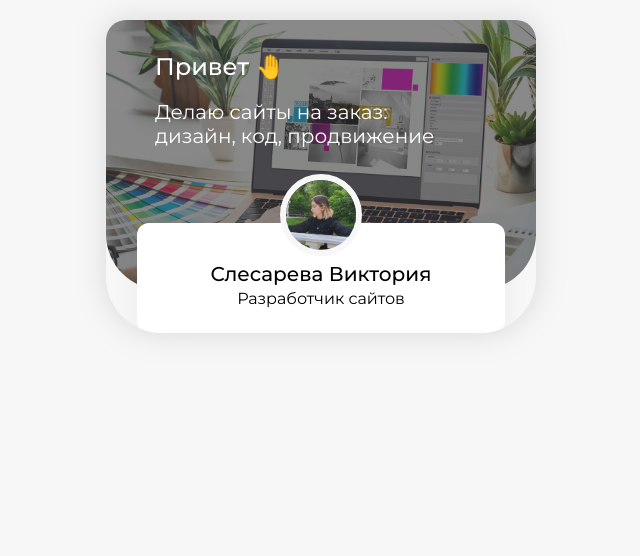
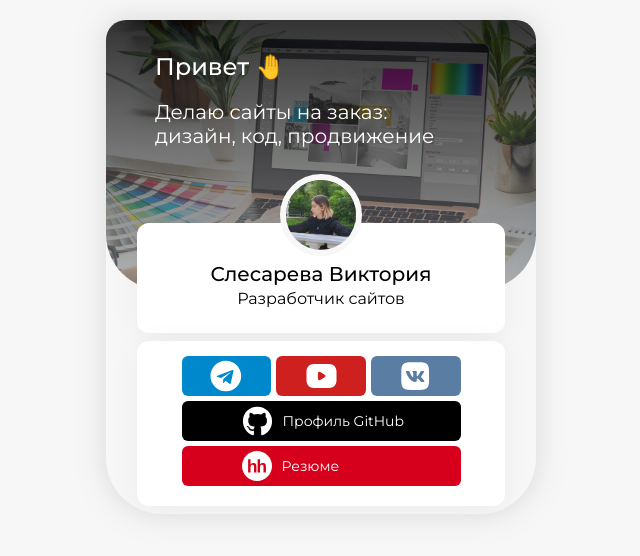
Before and after one commit to slesareva-vicky/Taplink, a plain HTML site: page index.html in a window 1280 px wide. Shown: the whole page, without its empty margins (319-959 px from the left). Drawn offline with Linux system fonts and the light colour scheme.

Commit message:
add buttons

```diff
--- a/css/style.css
+++ b/css/style.css
@@ -22,7 +22,7 @@ body{
 .header {
   color: #fff;
   padding: 34px 49px 122px;
-  background: linear-gradient(0deg, rgba(58, 58, 58, 0.6), rgba(58, 58, 58, 0.6)), url('../img/header-bg.jpg') no-repeat  center / cover;
+  background: linear-gradient(0deg, rgba(143, 143, 143, 0.6), rgba(0, 0, 0, 0.8)), url('../img/header-bg.jpg') no-repeat  center / cover;
   border-radius: 0px 0px 56px 56px;
 }
 .hello{
@@ -63,3 +63,57 @@ font-size: 16px;
 line-height: 19px;
 color:#000000;
 }
+.card{
+background-color:#ffffff;
+box-shadow: 0px 4px 30px rgba(0, 0, 0, 0.05);
+border-radius: 12px;
+margin-top: 8px;
+margin-bottom: 8px;
+padding: 15px;
+}
+.buttons {
+  display: flex;
+  justify-content: space-between;
+  max-width: 279px;
+  margin: auto;
+  gap: 5px;
+}
+.button {
+  background-color: #000000;
+  max-width: 279px;
+  margin: auto;
+  display: flex;
+  align-items: center;
+  justify-content: center;
+  height: 40px;
+  flex-shrink: 1;
+  width: 100%;
+  border-radius: 6px;
+  text-decoration: none;
+  color: #fff;
+  font-weight: 400;
+  font-size: 14px;
+  line-height: normal;
+  gap: 10px;
+  margin-bottom: 5px;
+
+
+}
+.button.vk {
+  background-color: #597DA3;
+}
+.button.tg {
+  background-color: #0088CC;
+}
+.button.yt {
+  background-color: #CD201F;
+}
+.button.gh,
+.button.hh {
+   padding-left: 60px;
+   justify-content: left;
+}
+
+.button.hh {
+  background-color: #D6001C;
+}
--- a/index.html
+++ b/index.html
@@ -12,6 +12,7 @@
     <link rel="stylesheet" href="css/normalize.css" />
     <link rel="stylesheet" href="css/style.css" />
     <title>Слесарева Виктория</title>
+    <base target="_blank">
   </head>
 
   <body>
@@ -35,6 +36,32 @@
           <p class="user-description">Разработчик сайтов</p>
         </div>
         <!-- /.user -->
+        <div class="card">
+          <div class="buttons">
+            <a href="https://t.me/LanevskyV" class="button tg">
+              <img src="img/icons/telegram.svg" alt="" class="button-icon" />
+            </a>
+            <a
+              href="https://www.youtube.com/channel/UCWIrO_u_DRw0iVz-2ra8ojg"
+              class="button yt"
+            >
+              <img src="img/icons/youtube.svg" alt="" class="button-icon" />
+            </a>
+            <a href="https://vk.com/id586763945" class="button vk">
+              <img src="img/icons/vk.svg" alt="" class="button-icon" />
+            </a>
+          </div>
+          <!-- /.buttons -->
+          <a href="https://github.com/slesareva-vicky?tab=repositories" class="button gh">
+            <img src="img/icons/github.svg" alt="" class="button-icon" />
+            <span class="button-text"> Профиль GitHub</span>
+          </a>
+          <a href="https://lugansk.hh.ru/applicant/resumes/view?resume=5a57f81cff0c6b38330039ed1f68763742356d" class="button hh">
+            <img src="img/icons/hh.svg" alt="" class="button-icon" />
+            <span class="button-text"> Резюме</span>
+          </a>
+        </div>
+        <!-- /.card -->
       </div>
       <!-- /.container -->
     </div>
```
Also changed, not shown: img/icons/github.svg (added), img/icons/hh.svg (added), img/icons/telegram.svg (added), img/icons/vk.svg (added), img/icons/youtube.svg (added).
